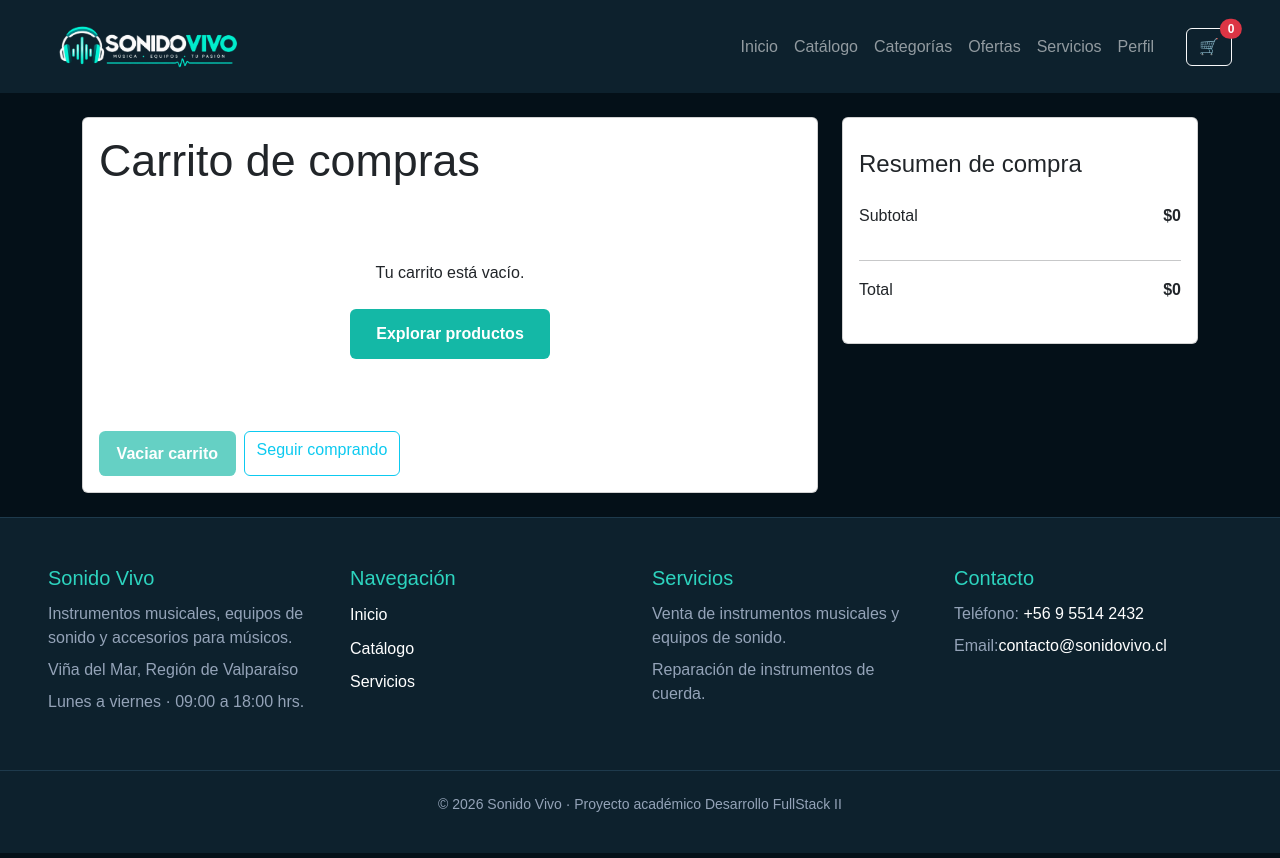
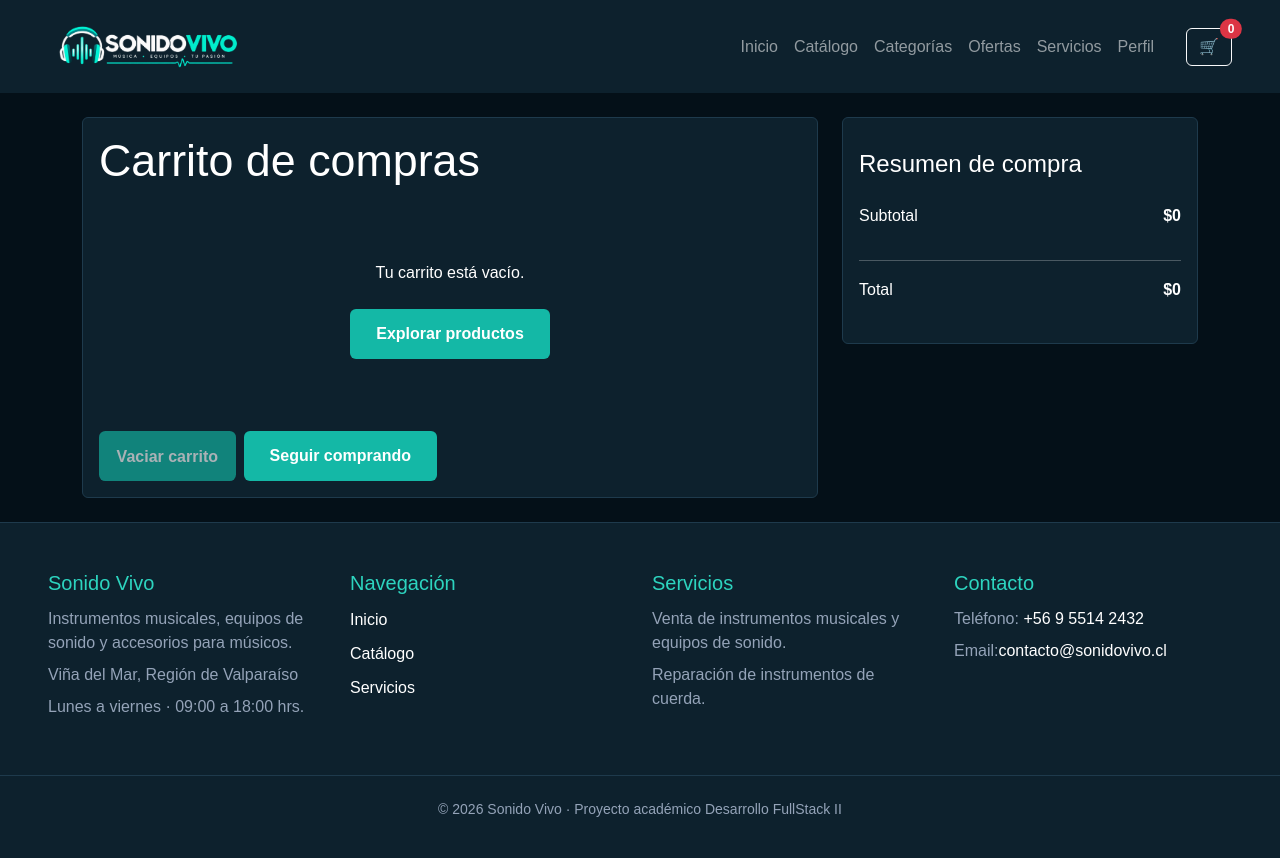
Before and after one commit to NoemiBello/sonido-vivo-react, a React (Vite) app: page /carrito in a window 1280 px wide. Built offline with nearby package versions, Linux system fonts and the light colour scheme.

Commit message:
style: restaurar colores y alinear botones del carrito

```diff
--- a/src/components/Carrito.jsx
+++ b/src/components/Carrito.jsx
@@ -12,7 +12,7 @@ function Carrito({ carrito, setCarrito }) {
 
                 {/* Lista de productos */}
                 <section className="col-12 col-lg-8">
-                    <div className="card p-3 h-100">
+                    <div className="card sv-card text-white p-3 h-100">
                         <h1 className="h3 mb-4">Carrito de compras</h1>
 
                         {carrito.length === 0 ? (
@@ -29,7 +29,7 @@ function Carrito({ carrito, setCarrito }) {
                             <div className="d-flex flex-column gap-3">
                                 {carrito.map((producto) => (
                                     <article
-                                        className="tarjeta-carrito card p-3"
+                                        className="tarjeta-carrito card sv-card text-white p-3"
                                         key={producto.id}
                                     >
                                         <div className="row g-3 align-items-center">
@@ -93,7 +93,7 @@ function Carrito({ carrito, setCarrito }) {
                             </div>
                         )}
 
-                        <div className="d-flex flex-column flex-sm-row gap-2 mt-4">
+<div className="d-flex flex-column flex-sm-row justify-content-start align-items-stretch gap-2 mt-4">
                             <button
                                 id="vaciar-carrito"
                                 type="button"
@@ -104,7 +104,10 @@ function Carrito({ carrito, setCarrito }) {
                                 Vaciar carrito
                             </button>
 
-                            <Link to="/catalogo" className="btn btn-outline-info">
+                            <Link
+                                to="/catalogo"
+                                className="btn boton d-inline-flex align-items-center justify-content-center"
+                            >
                                 Seguir comprando
                             </Link>
                         </div>
@@ -113,7 +116,7 @@ function Carrito({ carrito, setCarrito }) {
 
                 {/* Resumen de compra */}
                 <aside className="col-12 col-lg-4">
-                    <div className="card p-3">
+                    <div className="card sv-card text-white p-3">
                         <h2 className="h4 mb-4">Resumen de compra</h2>
 
                         <div className="d-flex justify-content-between gap-3 mb-3">
```
